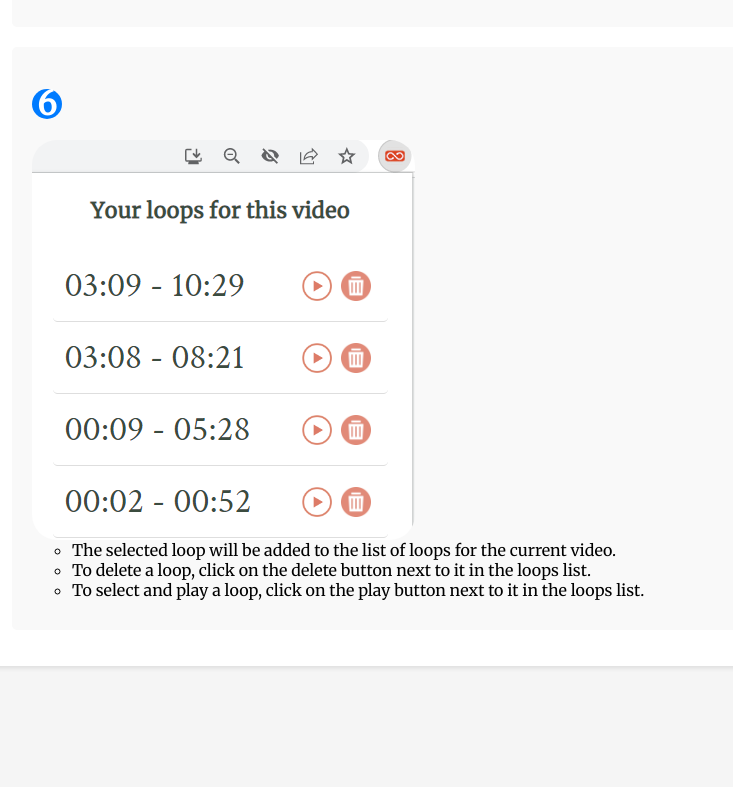
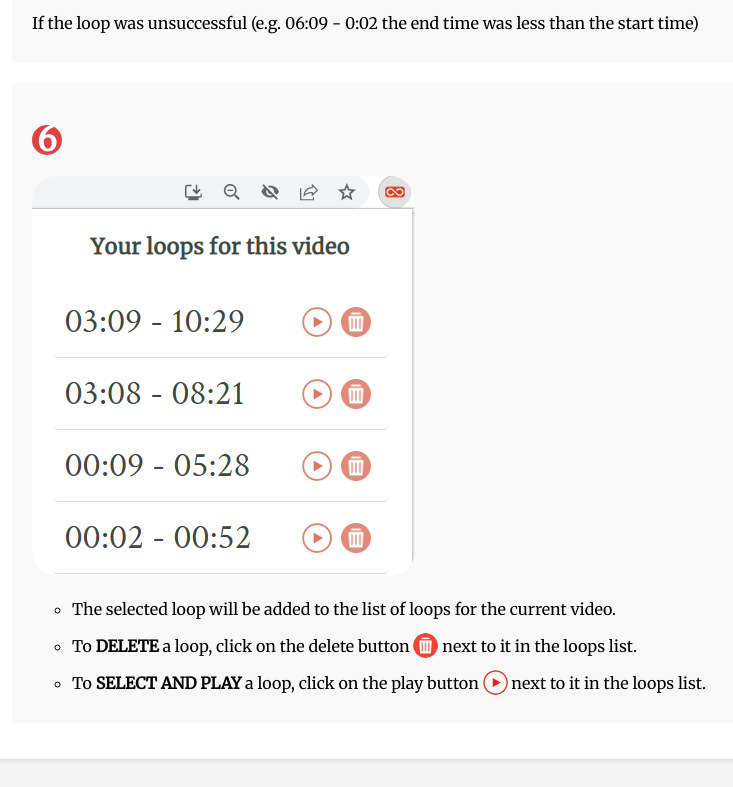
Before and after one commit to colechang/JustRepeat, a browser extension: page settings.html in a window 1280 px wide. Shown: the part 1609-2396 px from the top of the page, without its empty margins (268-1001 px from the left). Before the commit the page ends 2303 px from the top, so only its background shows below. Drawn offline with Linux system fonts and the light colour scheme; grey boxes are pictures that could not be loaded.

Commit message:
updated manifest and settings

```diff
--- a/settings.css
+++ b/settings.css
@@ -39,7 +39,7 @@
   width: 30px;
   height: 30px;
   border-radius: 50%;
-  background-color: #007bff;
+  background-color: #de4343;
   color: #fff;
   text-align: center;
   line-height: 30px;
@@ -57,16 +57,6 @@
   margin-bottom: 10px;
 }
 
-/* .step-action {
-  font-size: 14px;
-  font-weight: bold;
-}
-
-.step-action a {
-  color: #007bff;
-  text-decoration: none;
-} */
-
 .step-action a:hover {
   text-decoration: underline;
 }
@@ -81,11 +71,37 @@
   display: flex;
 }
 
-img{
+img {
   border-radius: 25px;
   display: block;
 }
+
 .screenshot img {
   display: block;
   margin: 0 auto;
 }
+
+.list {
+  padding-top: 15px;
+}
+
+.list-items {
+  padding-top: 8px;
+}
+
+.list-images {
+  border-radius: 50%;
+  width: 25px;
+  height: 25px;
+  display: inline-block;
+  position: relative;
+  top: 6px
+}
+.header-image{
+  width:100px;
+  height:60px;
+  display: inline-block;
+  position: relative;
+  top:10px;
+  border-radius:20px;
+}
--- a/settings.html
+++ b/settings.html
@@ -15,7 +15,7 @@
 
 <body>
   <div class="container">
-    <h1 class="step-header">How to Use The Just Repeat Extension</h1>
+    <h1 class="step-header">How to Use The Just Repeat Extension <img src="assets/justRepeatLogo.png" class = "header-image"></h1>
     <p class="step-description">
       Once the extension is installed, you can use it to create and manage loops in YouTube videos.
       Here's how to use the extension:
@@ -60,10 +60,10 @@
         <img src="assets/popupExample.png" alt="Loop Added Icon">
         <div>
         </div>
-        <ul class="step-description">
-          <li>The selected loop will be added to the list of loops for the current video.</li>
-          <li>To delete a loop, click on the delete button next to it in the loops list.</li>
-          <li>To select and play a loop, click on the play button next to it in the loops list.</li>
+        <ul class="step-description list">
+          <li class = "list-items">The selected loop will be added to the list of loops for the current video.</li>
+          <li class = "list-items">To <b>DELETE</b> a loop, click on the delete button <img src="assets/delete.png" class="list-images"> next to it in the loops list.</li>
+          <li class = "list-items">To <b>SELECT AND PLAY</b> a loop, click on the play button <img src="assets/play.png" class="list-images"> next to it in the loops list.</li>
         </ul>
 
       </div>
```
Also changed, not shown: assets/justRepeatLogo.png, manifest.json.
